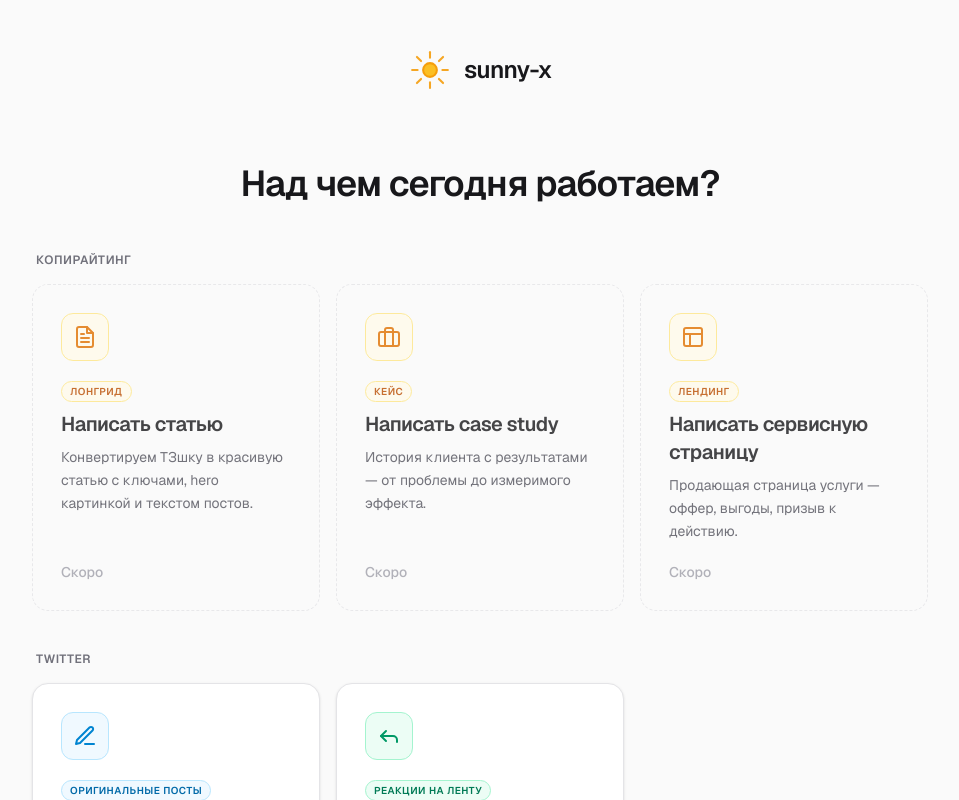
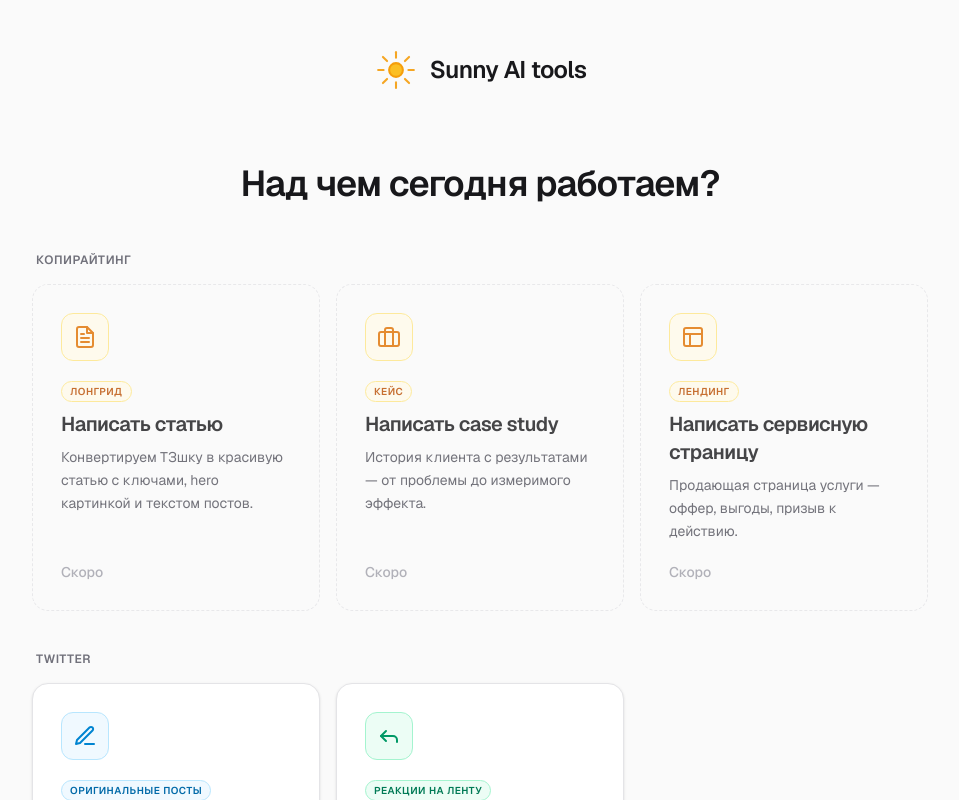
Before and after one commit to MaksimLysakou/sunny-x, a Next.js app: page / in a window 1280 px wide. Shown: the top 800 px of the page, without its empty margins (160-1119 px from the left). Built offline with nearby package versions, Linux system fonts and the light colour scheme.

Commit message:
rename site

```diff
--- a/app/components/Header.tsx
+++ b/app/components/Header.tsx
@@ -8,8 +8,8 @@
         href="/"
         className="flex items-center gap-3 hover:opacity-80 transition-opacity"
       >
-        <Image src="/sun.svg" alt="sunny-x" width={44} height={44} priority />
-        <h1 className="text-2xl font-semibold tracking-tight">sunny-x</h1>
+        <Image src="/sun.svg" alt="Sunny AI tools" width={44} height={44} priority />
+        <h1 className="text-2xl font-semibold tracking-tight">Sunny AI tools</h1>
       </Link>
     </header>
   );
--- a/app/layout.tsx
+++ b/app/layout.tsx
@@ -13,8 +13,8 @@
 });
 
 export const metadata: Metadata = {
-  title: "sunny-x",
-  description: "sunny-x",
+  title: "Sunny AI tools",
+  description: "Sunny AI tools",
 };
 
 export default function RootLayout({
```
